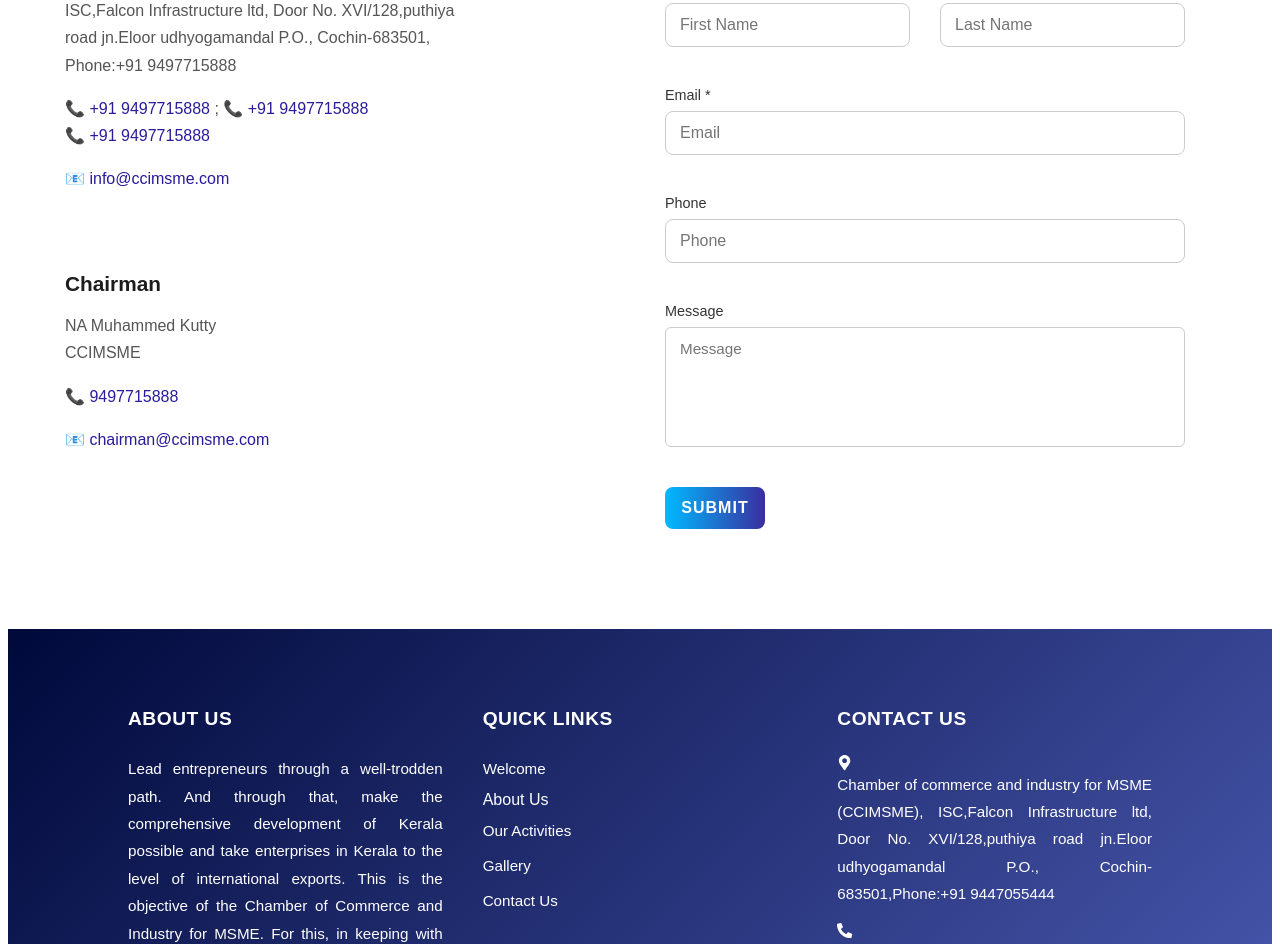
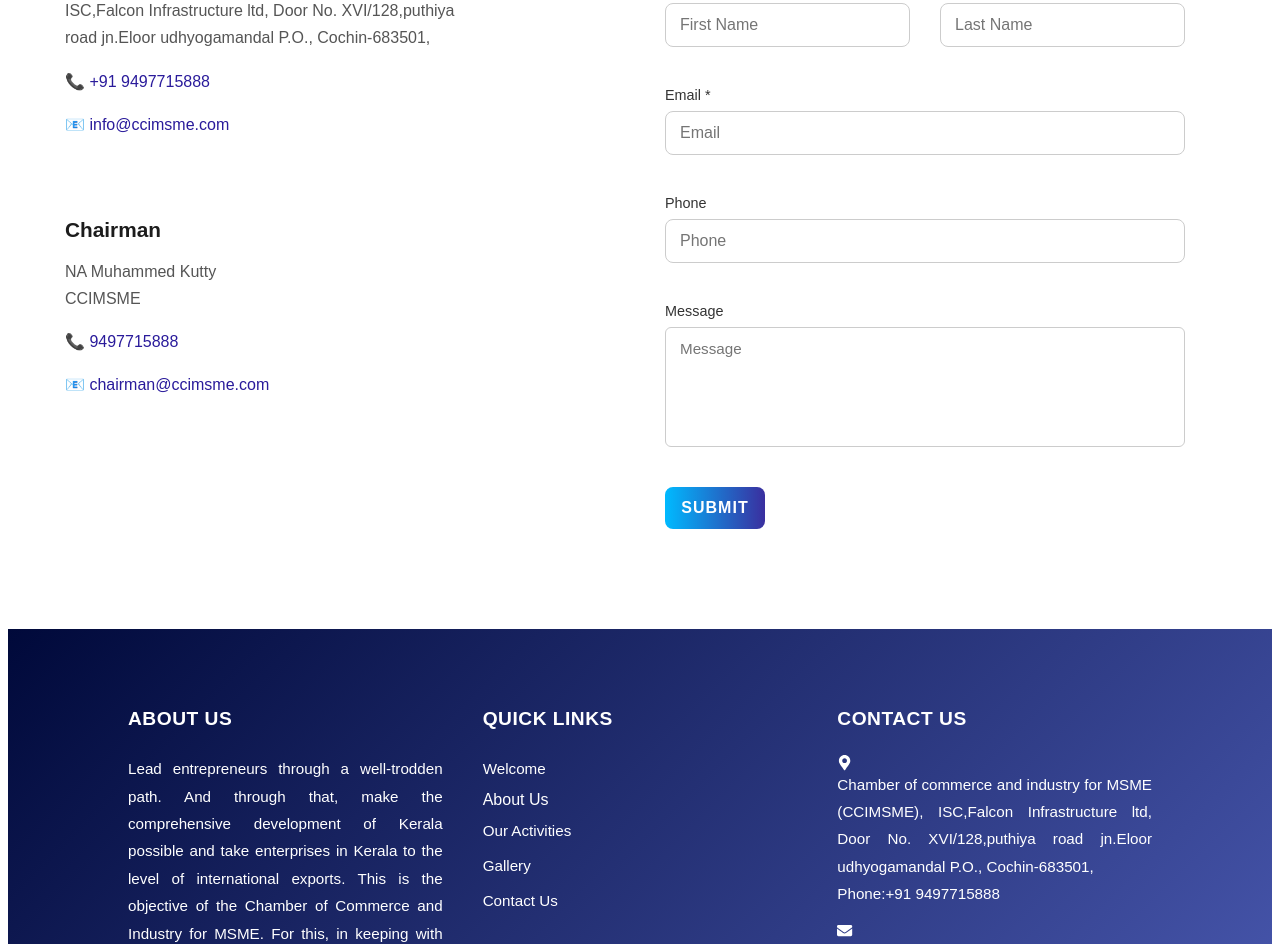
Before and after one commit to falconinfratechnical-ai/CCIMSME, a React (Vite) app in the folder my-project/: page /contact in a window 1280 px wide. Shown: the part 660-1604 px from the top of the page. Built offline with nearby package versions, Linux system fonts and the light colour scheme.

Commit message:
updated to responsive

```diff
--- a/my-project/src/components/Contact.jsx
+++ b/my-project/src/components/Contact.jsx
@@ -79,12 +79,11 @@
                 Chamber of commerce and industry for MSME (CCIMSME), <br />
                 ISC,Falcon Infrastructure ltd, Door No. XVI/128,puthiya<br/>
                 road jn.Eloor udhyogamandal
-                P.O., Cochin-683501,<br/>Phone:+91 9497715888
+                P.O., Cochin-683501,
               </p>
               <p>
-                📞 <a  href="tel:+914522626751"> +91 9497715888</a> ;
-                📞 <a href="tel:+914522626752">+91 9497715888</a> <br />
-                📞 <a href="tel:+91452263101">+91 9497715888</a>
+                📞 <a  href="tel:+914522626751"> +91 9497715888</a>
+
               </p>
               <p>
                 📧{" "}
--- a/my-project/src/components/Footer.jsx
+++ b/my-project/src/components/Footer.jsx
@@ -45,8 +45,7 @@
           <p><FaMapMarkerAlt />  Chamber of commerce and industry for MSME (CCIMSME),
                 ISC,Falcon Infrastructure ltd, Door No. XVI/128,puthiya
                 road jn.Eloor udhyogamandal
-                P.O., Cochin-683501,Phone:+91 9447055444</p>
-          <p><FaPhoneAlt /> +91 9496044555,+91 9496044555,<br/>+91 9496044555</p>
+                P.O., Cochin-683501, <br/>Phone:+91 9497715888</p>
           <p><FaEnvelope />  info@ccimsme.com</p>
         </div>
 
```
